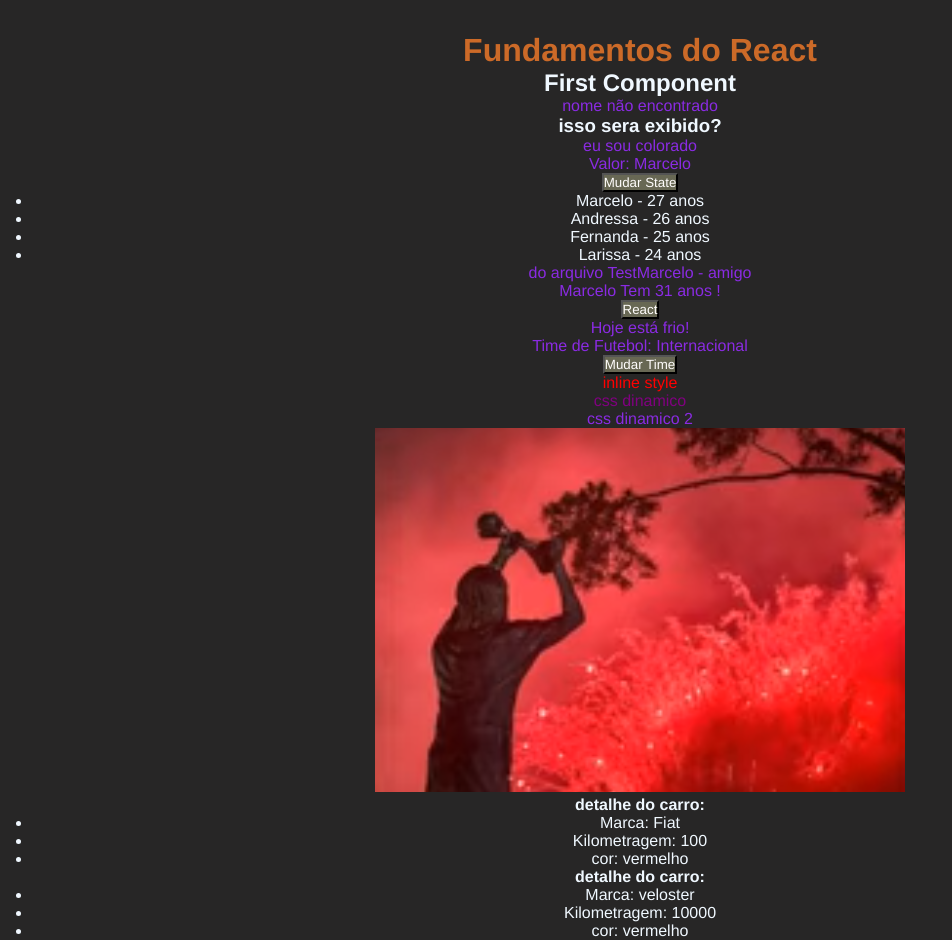
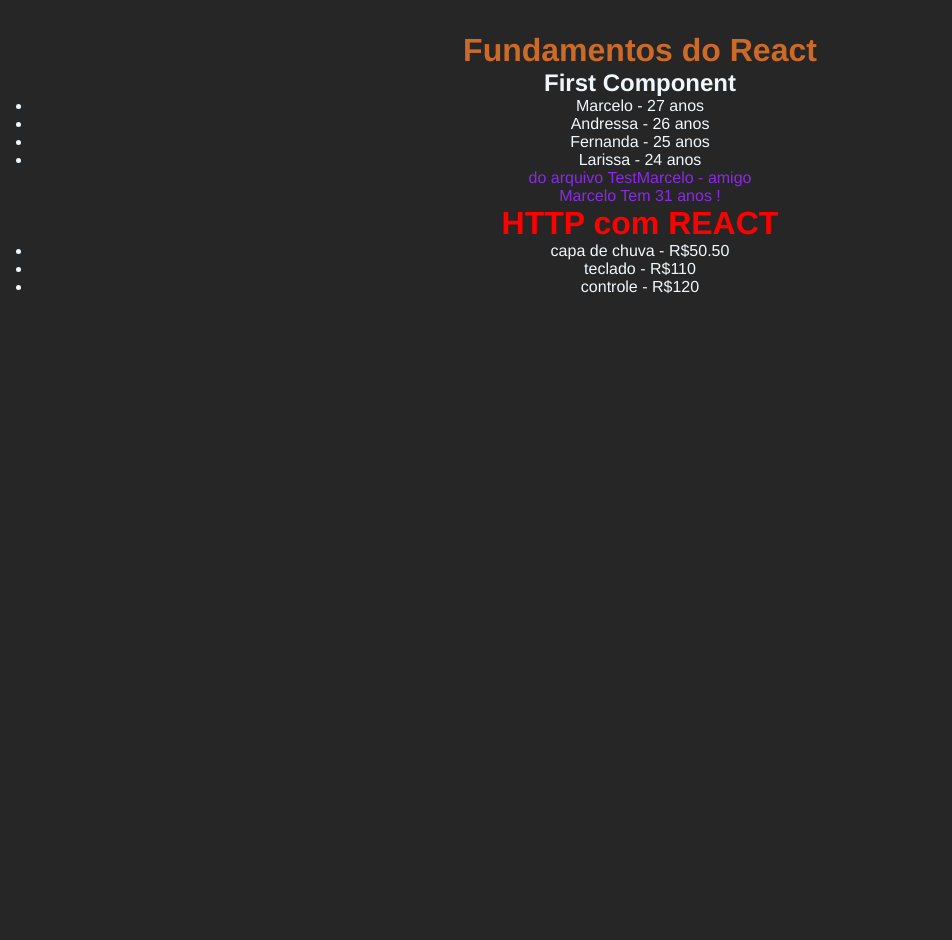
Before and after one commit to Bolivarpr/Estudo-com-React.js, a React (Vite) app in the folder React/estudos react/: page / in a window 1280 px wide. Shown: the top 940 px of the page, without its empty margins (0-952 px from the left). After the commit the page ends 828 px from the top, so only its background shows below. Built offline with nearby package versions, Linux system fonts and the light colour scheme; data requests are answered from the project's data file.

Commit message:
utilizando Json para resgate de dados

```diff
--- a/React/estudos react/src/App.jsx
+++ b/React/estudos react/src/App.jsx
@@ -9,28 +9,13 @@
 import FirstComponents from './components/FirstComponents';
 import TestMarcelo from './components/TestMarcelo';
 
-{/*imagem em assets*/}
-import img from './assets/Fernandao.png';
-
 {/*Destruturando props*/}
 import CarDetaills from './components/CarDetaills';
 
-// renderização de listas com componentes
-const cars = [
-  {id: 1, brand: 'veloster', km: 10000, color: 'vermelho'},
-  {id: 2, brand: 'ferrari', km: 120000, color: 'preto'},
-  {id: 3, brand: 'tesla', km: 2000, color: 'branco'},
-];
-
 function App() {
 
-  function showMessage() {
-    alert('funcionou!');
-  };
-
-  const redtitle = false;
-{/* renderizar usando api json no react*/}
-const [products, steProducts] = useState([]);
+{/* renderizar usando API json no react*/}
+const [products, setProducts] = useState([]);
 
 useEffect(() => {
   async function getData() {
@@ -38,7 +23,7 @@
 
     const data = await res.json();
 
-  steProducts(data)
+  setProducts(data)
   }
   getData();
 }, []);
@@ -56,23 +41,6 @@
         <FirstComponents />
         <TestMarcelo />
 
-        {/*imagem em assets*/}
-        <img src={img} alt="" />
-
-        {/*Destruturando props*/}
-        <CarDetaills brand='Fiat' km='100' color='vermelho' />
-
-        {/*reaproveitando componentes
-        <CarDetaills brand='BWM' km='120000' color='preto' />
-        <CarDetaills brand='PORSHE' km='2000' color='branco' />*/}
-
-        {/*renderização de listas com componentes*/}
-        {cars.map((car) => (
-          <CarDetaills key={car.id} brand={car.brand} km={car.km} color={car.color} />
-        ))}
-
-        <he className={redtitle ? "red-title" : "title"}>vai ter uma classe</he>
-          <hr />
         <h1 style={{color: "red"}}>HTTP com REACT</h1>
 
         <ul>
--- a/React/estudos react/src/components/FirstComponents.jsx
+++ b/React/estudos react/src/components/FirstComponents.jsx
@@ -25,29 +25,6 @@
             <h2>First Component</h2>
             <div>
 
-            {/*renderização condicional*/}
-            {name === 'Gabe' ?(
-                <div>
-                    <p>olá Marcelo</p>
-                </div>
-            ) : (
-                <div>
-                    <p>nome não encontrado</p>
-                </div>
-            )}
-
-            <div>
-                    <h3>isso sera exibido?</h3>
-                    {x && <p>eu sou colorado</p>}
-                </div>
-
-               <div>
-
-                {/*useState*/}
-                <p>Valor: {otherData}</p>
-                <button onClick= {()=> setOtherData('Fernanda')}>Mudar State</button>
-               </div>
-
                 {/*propriedade key*/}
                 <div>
                     <ul>
--- a/React/estudos react/src/components/TestMarcelo.jsx
+++ b/React/estudos react/src/components/TestMarcelo.jsx
@@ -43,23 +43,6 @@
             <p>do arquivo TestMarcelo - amigo</p>
             <p>{Name} Tem {30 + 1} anos !</p>
 
-            <div>
-                <button onClick={handClick}>React</button>
-            </div>
-
-            {time(false)}
-
-            <div>
-                <p>Time de Futebol: {somaNum}</p>
-                <button onClick={() => setsomaNum('Palmeiras')}>Mudar Time</button>
-
-            </div>
-
-            {/*mudar cor usando comparação*/}
-            <p style={{color:"red"}}>inline style</p>
-            <p style={n > 10 ? {color: "purple"} : {color: "mageta"}}>css dinamico</p>
-
-            <p style={n > 20 ? {color: "red"} : {color: "mageta"}}>css dinamico 2</p>
         </div>
 
 
```
